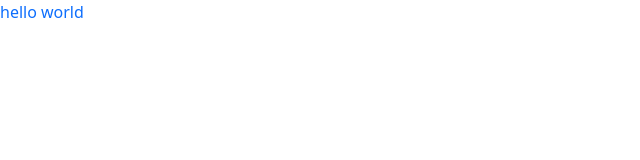
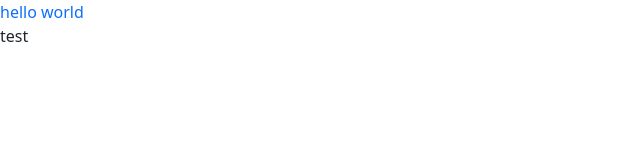
Before and after one commit to Huauauaa/ng-news, an Angular app: page / in a window 1280 px wide. Shown: the top 160 px of the page, without its empty margins (0-640 px from the left). Built offline with nearby package versions, Linux system fonts and the light colour scheme.

Commit message:
test: @harvey0379/cron

```diff
--- a/package.json
+++ b/package.json
@@ -19,6 +19,7 @@
     "@angular/platform-browser": "^14.2.0",
     "@angular/platform-browser-dynamic": "^14.2.0",
     "@angular/router": "^14.2.0",
+    "@harvey0379/cron": "^0.0.1-alpha.0",
     "bootstrap": "5.2.0",
     "rxjs": "~7.5.0",
     "tslib": "^2.3.0",
--- a/src/app/app.component.html
+++ b/src/app/app.component.html
@@ -1 +1,2 @@
 <div class="foo">hello world</div>
+<awesome-button>test</awesome-button>
--- a/src/app/app.module.ts
+++ b/src/app/app.module.ts
@@ -1,18 +1,14 @@
-import { NgModule } from '@angular/core';
+import { CUSTOM_ELEMENTS_SCHEMA, NgModule } from '@angular/core';
 import { BrowserModule } from '@angular/platform-browser';
 
 import { AppRoutingModule } from './app-routing.module';
 import { AppComponent } from './app.component';
 
 @NgModule({
-  declarations: [
-    AppComponent
-  ],
-  imports: [
-    BrowserModule,
-    AppRoutingModule
-  ],
+  schemas: [CUSTOM_ELEMENTS_SCHEMA],
+  declarations: [AppComponent],
+  imports: [BrowserModule, AppRoutingModule],
   providers: [],
-  bootstrap: [AppComponent]
+  bootstrap: [AppComponent],
 })
-export class AppModule { }
+export class AppModule {}
--- a/src/main.ts
+++ b/src/main.ts
@@ -3,10 +3,12 @@ import { platformBrowserDynamic } from '@angular/platform-browser-dynamic';
 
 import { AppModule } from './app/app.module';
 import { environment } from './environments/environment';
+import 'node_modules/@harvey0379/cron/dist/cron.umd.js';
 
 if (environment.production) {
   enableProdMode();
 }
 
-platformBrowserDynamic().bootstrapModule(AppModule)
-  .catch(err => console.error(err));
+platformBrowserDynamic()
+  .bootstrapModule(AppModule)
+  .catch((err) => console.error(err));
```
Also changed, not shown: 1 other file (tests, documents, lock files or other folders).
